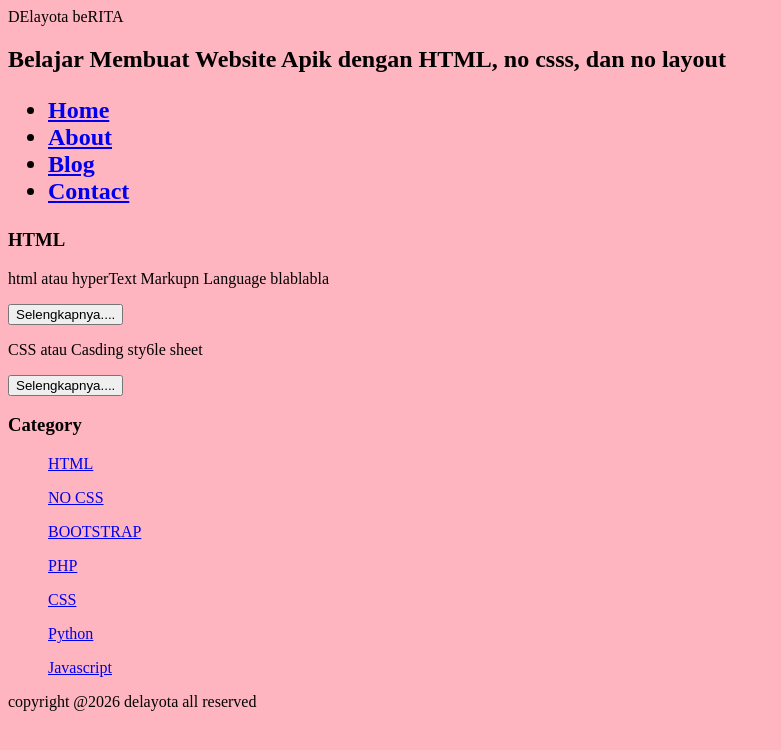
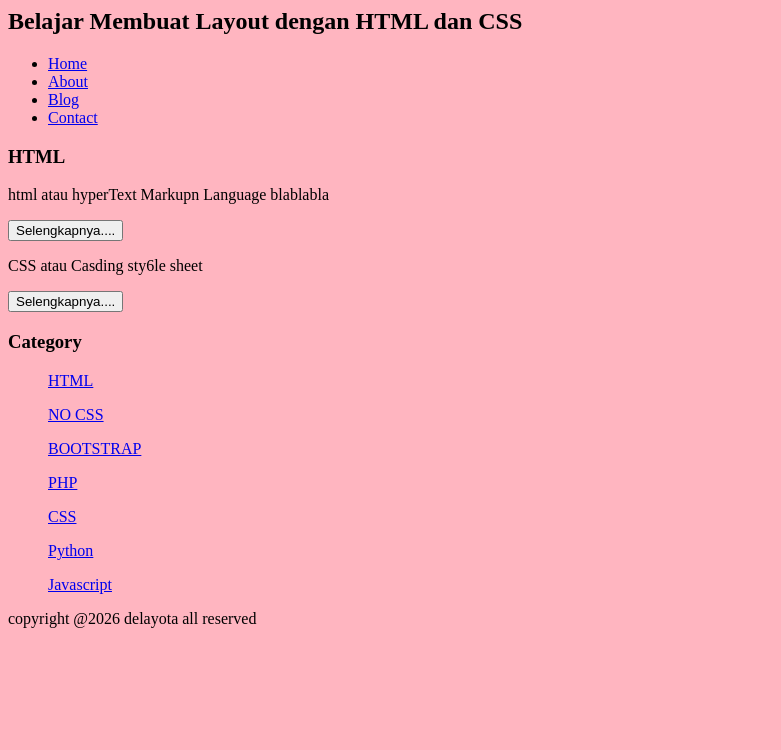
Before and after one commit to devinaff/webqu, a plain HTML site: page index.html in a window 1280 px wide. Shown: the whole page, without its empty margins (0-781 px from the left). Drawn offline with Linux system fonts and the light colour scheme.

Commit message:
Update index.html

```diff
--- a/index.html
+++ b/index.html
@@ -1,10 +1,12 @@
 <!doc html>
 <html>
   <head>
-     <tit5le>DElayota beRITA</title>
-   </head>
    <body bgcolor=ffb5c0>
-     <h2>Belajar Membuat Website Apik dengan HTML, no csss, dan no layout<h2>
+    <title>DERITA</title>
+     <div class="header">
+       <h2>Belajar Membuat Layout dengan HTML dan CSS</h2>
+     </div>
+  </head>
    <ul>
      <li><a href="index.html">Home</a></li>
      <li><a href="about.html">About</a></li>
@@ -31,4 +33,5 @@
    </ul>
      <p>copyright @2026 delayota all reserved</p>
    </body>
+
 </html>
```
